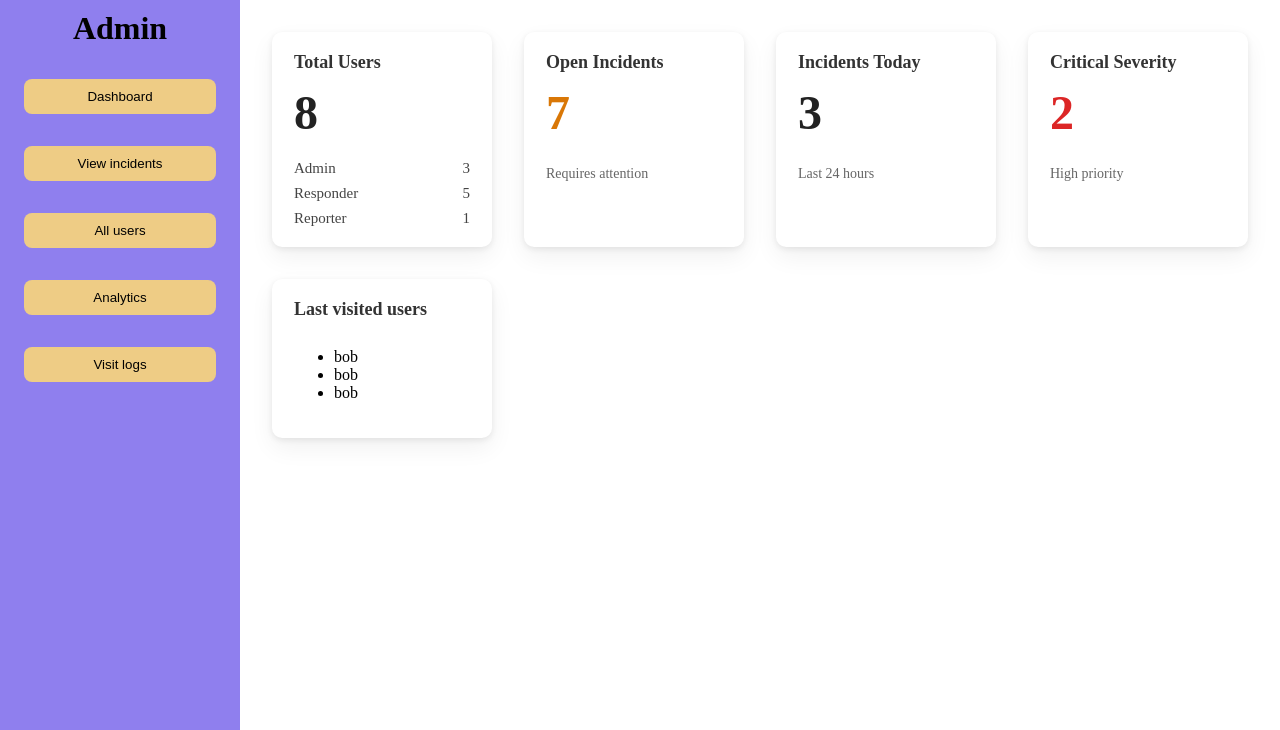
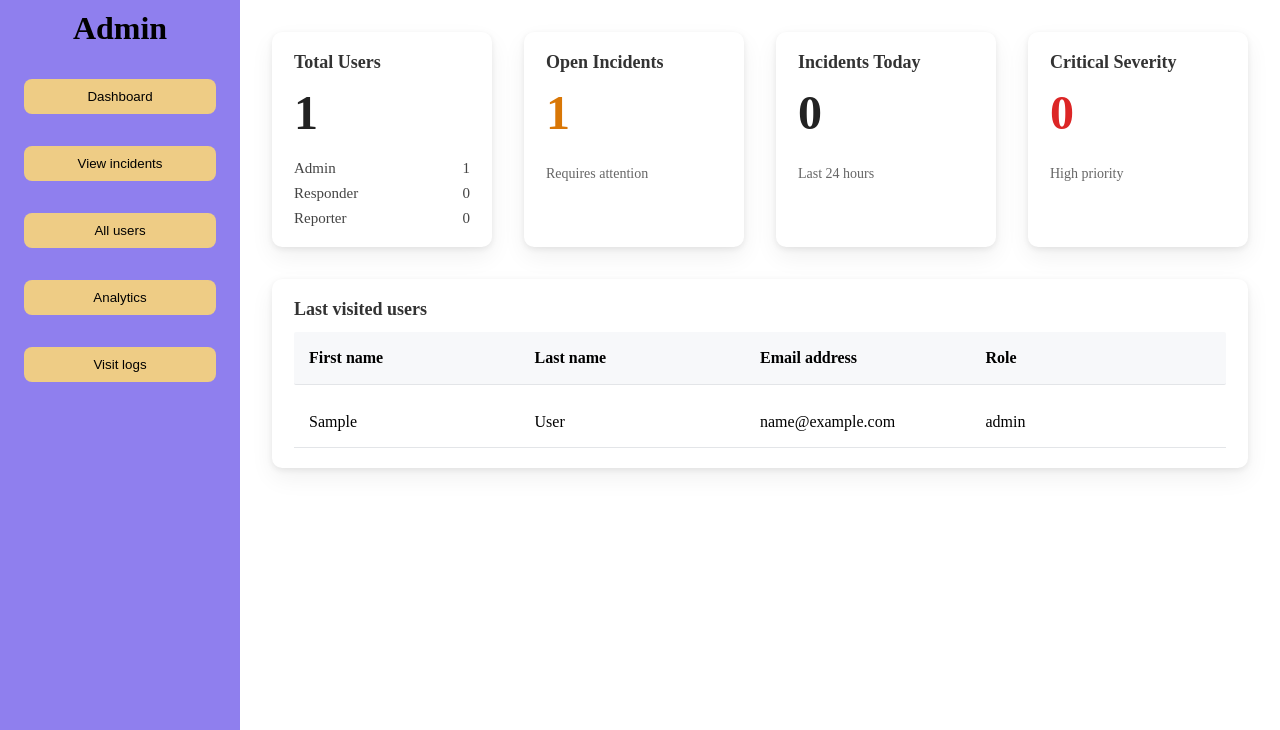
Before and after one commit to viktorabrahamsson1/projekt, a PHP site: page /main.php in a window 1280 px wide. Shown: the part 70-800 px from the top of the page. Run offline with PHP 8.4, Linux system fonts and the light colour scheme; the visitor is signed in with stand-in values (Sample User, id 1); tables that the repository leaves empty hold one stand-in row (values such as "Sample post").

Commit message:
finished admin dashboard

```diff
--- a/css/main.css
+++ b/css/main.css
@@ -198,3 +198,33 @@ main {
   font-size: 15px;
   color: #444;
 }
+
+.last-visited-users {
+  grid-column: 1 / 5;
+}
+
+.last-visited-user-list {
+  list-style: none;
+  padding: 0;
+  margin: 0;
+}
+
+.last-visited-users-header {
+  display: grid;
+  grid-template-columns: 2fr 2fr 2fr 1fr 1fr;
+  font-weight: bold;
+  background: #f7f8fa;
+  padding: 1px 15px;
+  border-radius: 2px;
+  border-bottom: 1px solid #e3e5e8;
+}
+
+.last-visited-user-list > li {
+  display: grid;
+  grid-template-columns: 2fr 2fr 2fr 1fr 1fr;
+  align-items: center;
+  padding: 0 15px;
+  margin: 0;
+  border-bottom: 1px solid #e3e5e8;
+  background: white;
+}
--- a/main.php
+++ b/main.php
@@ -1,50 +1,160 @@
 <?php
 require_once "./includes/session.php";
 require_once "./auth/auth.php";
+require_once "./includes/db.php";
+require_once "./includes/alert.php";
 requireLogin();
 
 $content = "";
 
 if ($_SESSION["role"] === "admin") {
+
+  $sql_all_users = "SELECT
+    COUNT(*) AS total_users,
+    SUM(role.role = 'Admin') AS admins,
+    SUM(role.role = 'Responder') AS responders,
+    SUM(role.role = 'Reporter') AS reporters
+FROM user
+JOIN role ON user.role_id = role.role_id;
+";
+
+  try {
+    $stmt = $mysqli->prepare($sql_all_users);
+    $stmt->execute();
+    $result = $stmt->get_result()->fetch_assoc();
+    $total_users = (int) $result["total_users"] ?? 0;
+    $total_admins = (int) $result["admins"] ?? 0;
+    $total_responders = (int) $result["responders"] ?? 0;
+    $total_reporters = (int) $result["reporters"] ?? 0;
+  } catch (mysqli_sql_exception $e) {
+    setAlert("Failed to fetch users", "error", "/main.php");
+  }
+
+  $sql_critical_count = "SELECT SUM(incident.severity_id = 2) AS critical_count FROM incident;";
+  try {
+    $stmt = $mysqli->prepare($sql_critical_count);
+    $stmt->execute();
+    $result = $stmt->get_result()->fetch_assoc();
+    $critical_count = (int) $result["critical_count"] ?? 0;
+
+  } catch (mysqli_sql_exception $e) {
+    setAlert("Failed to fetch critical count", "error", "/main.php");
+  }
+
+  $sql_incidents_today =
+    "SELECT COUNT(*) AS incidents_today
+    FROM incident
+    WHERE occurrence_datetime >= CURDATE()
+    AND occurrence_datetime < CURDATE() + INTERVAL 1 DAY;";
+
+  try {
+    $stmt = $mysqli->prepare($sql_incidents_today);
+    $stmt->execute();
+    $result = $stmt->get_result()->fetch_assoc();
+    $incidents_today_count = (int) $result["incidents_today"] ?? 0;
+
+  } catch (mysqli_sql_exception $e) {
+    setAlert("Failed to fetch todays incident count", "error", "/main.php");
+  }
+
+  $sql_open_incidents =
+    "SELECT COUNT(*) AS open_incidents
+  FROM incident_status
+  WHERE incident_status.status_id = 2
+  OR incident_status.status_id = 1;
+  ";
+  try {
+    $stmt = $mysqli->prepare($sql_open_incidents);
+    $stmt->execute();
+    $result = $stmt->get_result()->fetch_assoc();
+    $open_incidents_count = (int) $result["open_incidents"] ?? 0;
+
+  } catch (mysqli_sql_exception $e) {
+    setAlert("Failed to fetch open incident count", "error", "/main.php");
+  }
+
+
+
+
   $content .= "
 <div class='admin-dashboard'>
   <div class='dashboard-card total-users'>
     <h3>Total Users</h3>
-    <p class='big-number'>8</p>
+    <p class='big-number'>{$total_users}</p>
     <ul>
-      <li><span>Admin</span><span>3</span></li>
-      <li><span>Responder</span><span>5</span></li>
-      <li><span>Reporter</span><span>1</span></li>
+      <li><span>Admin</span><span>{$total_admins}</span></li>
+      <li><span>Responder</span><span>{$total_responders}</span></li>
+      <li><span>Reporter</span><span>{$total_reporters}</span></li>
     </ul>
   </div>
 
   <div class='dashboard-card open-incidents'>
     <h3>Open Incidents</h3>
-    <p class='big-number warning'>7</p>
+    <p class='big-number warning'>{$open_incidents_count}</p>
     <p class='subtext'>Requires attention</p>
   </div>
 
   <div class='dashboard-card incidents-today'>
     <h3>Incidents Today</h3>
-    <p class='big-number'>3</p>
+    <p class='big-number'>{$incidents_today_count}</p>
     <p class='subtext'>Last 24 hours</p>
   </div>
 
   <div class='dashboard-card critical-incidents'>
     <h3>Critical Severity</h3>
-    <p class='big-number danger'>2</p>
+    <p class='big-number danger'>{$critical_count}</p>
     <p class='subtext'>High priority</p>
   </div>
 
   <div class='dashboard-card last-visited-users'>
     <h3>Last visited users</h3>
-    <ul>
-      <li>bob</li>
-      <li>bob</li>
-      <li>bob</li>
+    <div class='last-visited-users-header'>
+      <p>First name</p>
+      <p>Last name</p>
+      <p>Email address</p>
+      <p>Role</p>
+    </div>
+    <ul class='last-visited-user-list'>";
+
+  $sql = "
+  SELECT
+    u.user_id,
+    u.first_name,
+    u.last_name,
+    u.email,
+    r.role,
+    MAX(uvl.visit_log_id) AS last_visit_id
+FROM user_visit_log uvl
+JOIN user u ON uvl.user_id = u.user_id
+JOIN role r ON u.role_id = r.role_id
+GROUP BY
+    u.user_id,
+    u.first_name,
+    u.last_name,
+    u.email,
+    r.role
+ORDER BY last_visit_id DESC
+LIMIT 5; ";
+
+  $result = $mysqli->query($sql);
+
+  if ($result && $result->num_rows > 0) {
+    while ($row = $result->fetch_assoc()) {
+      $content .= "
+      <li>
+        <p>{$row['first_name']}</p>
+        <p>{$row['last_name']}</p>
+        <p>{$row['email']}</p>
+        <p>{$row['role']}</p>
+
+      </li>
+    ";
+    }
+  }
+
+  $content .= "
     </ul>
   </div>
-
 </div>
 ";
 } else if ($_SESSION["role"] === "responder") {
@@ -53,11 +163,6 @@ if ($_SESSION["role"] === "admin") {
   $content .= "REPORTER";
 }
 
-
-
-
-
-
 require_once "./includes/layout.php";
 
 ?>
```
